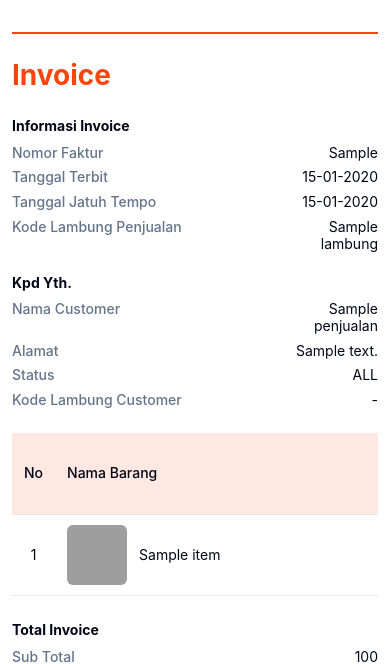
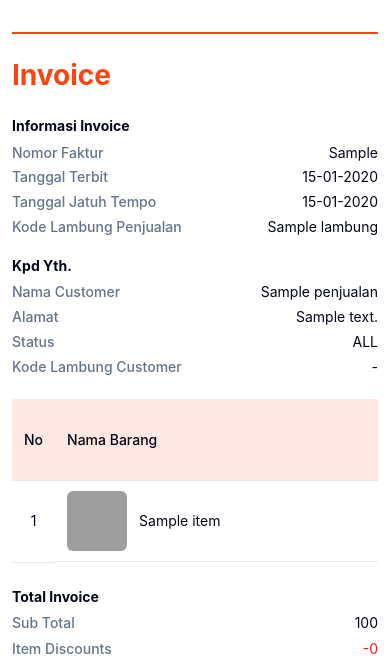
Before and after one commit to Ader-EX/qiu-befast, a FastAPI app: page /penjualan/1/invoice/html in a window 390 px wide. Shown: the part 62-726 px from the top of the page. Run offline with FastAPI, Linux system fonts and the light colour scheme; tables that the repository leaves empty hold one stand-in row (values such as "Sample post"); parts of the project's set-up code (start-up, migrations or seed data) failed here and were passed over; grey boxes are pictures that could not be loaded.

Commit message:
row value header doesnt get cut off

```diff
--- a/templates/pembelian.html
+++ b/templates/pembelian.html
@@ -103,7 +103,7 @@
       .info-row .value {
         color: var(--ink);
         font-weight: 400;
-        width: 120px;
+        width: 150px;
         text-align: right;
         word-break: break-word;
       }
--- a/templates/penjualan.html
+++ b/templates/penjualan.html
@@ -103,7 +103,7 @@
       .info-row .value {
         color: var(--ink);
         font-weight: 400;
-        width: 120px;
+        width: 150px;
         text-align: right;
         word-break: break-word;
       }
@@ -317,7 +317,7 @@
           flex-direction: column;
         }
         .info-row .value {
-          width: 100px;
+          width: 150px;
         }
         h1 {
           font-size: 28px;
```
